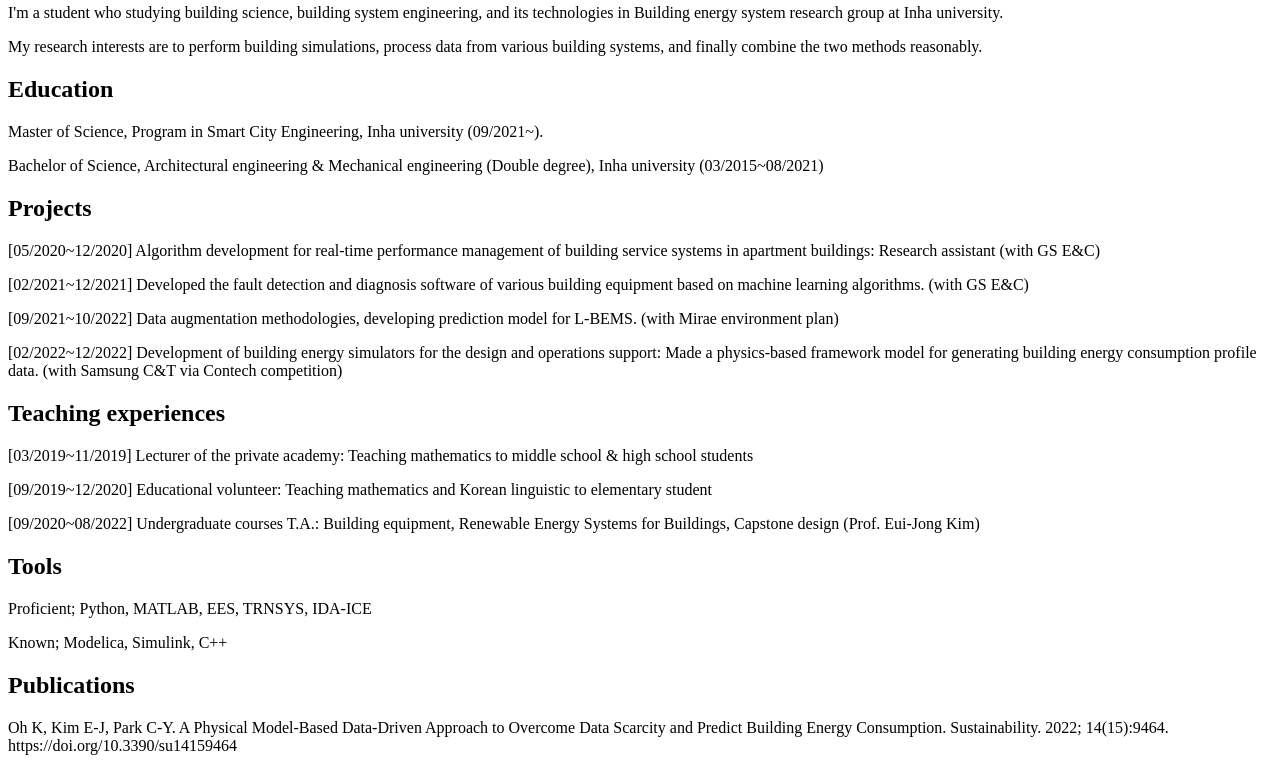
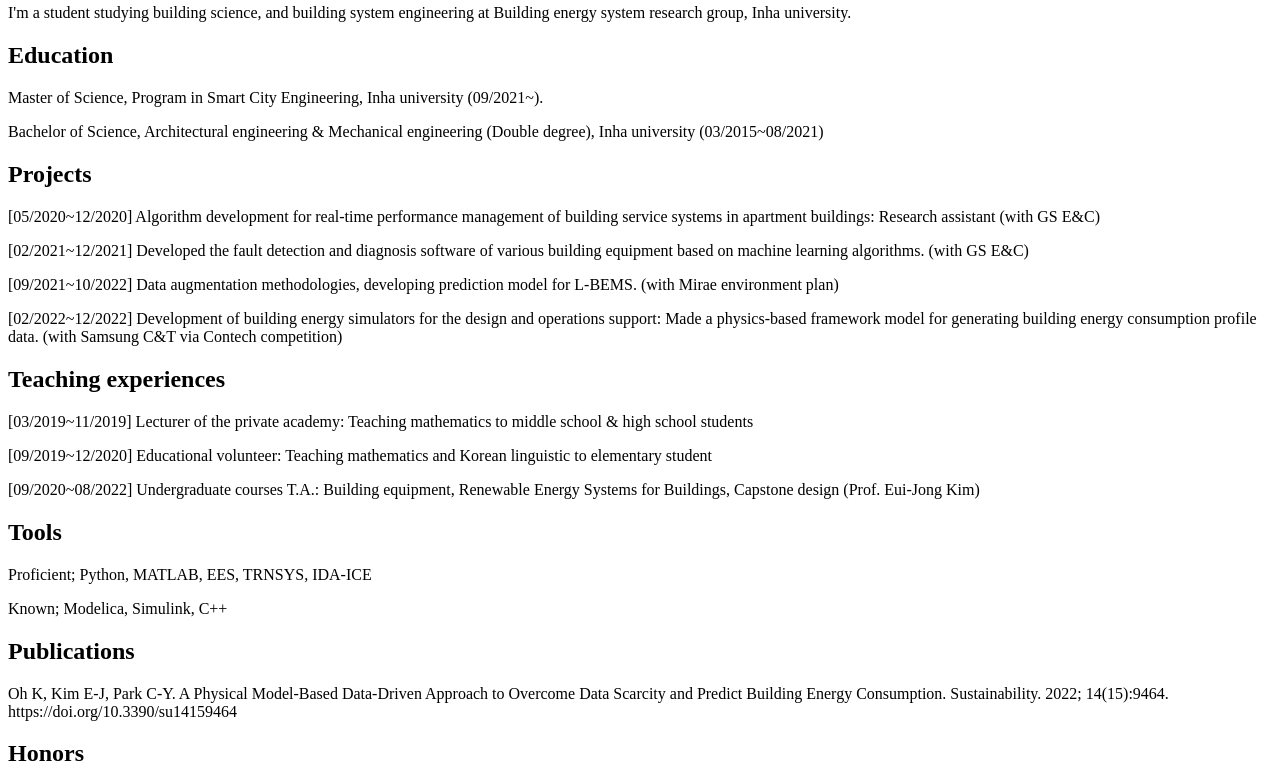
Before and after one commit to KyoungCheolOh/KyoungCheolOh.github.io, a plain HTML site: page index.html in a window 1280 px wide. Shown: the part 250-1021 px from the top of the page. Drawn offline with Linux system fonts and the light colour scheme.

Commit message:
Update index.html

```diff
--- a/index.html
+++ b/index.html
@@ -11,8 +11,7 @@
 				<h1> """ </h1>
 
 				<h1> Kyoungcheol Oh</h1>
-				<p> I'm a student who studying building science, building system engineering, and its technologies in Building energy system research group at Inha university. </p>
-				<p> My research interests are to perform building simulations, process data from various building systems, and finally combine the two methods reasonably. </p>
+				<p> I'm a student studying building science, and building system engineering at Building energy system research group, Inha university. </p>
 
 				<h2>Education</h2>
 				<p>Master of Science, Program in Smart City Engineering, Inha university (09/2021~).</p>
```
